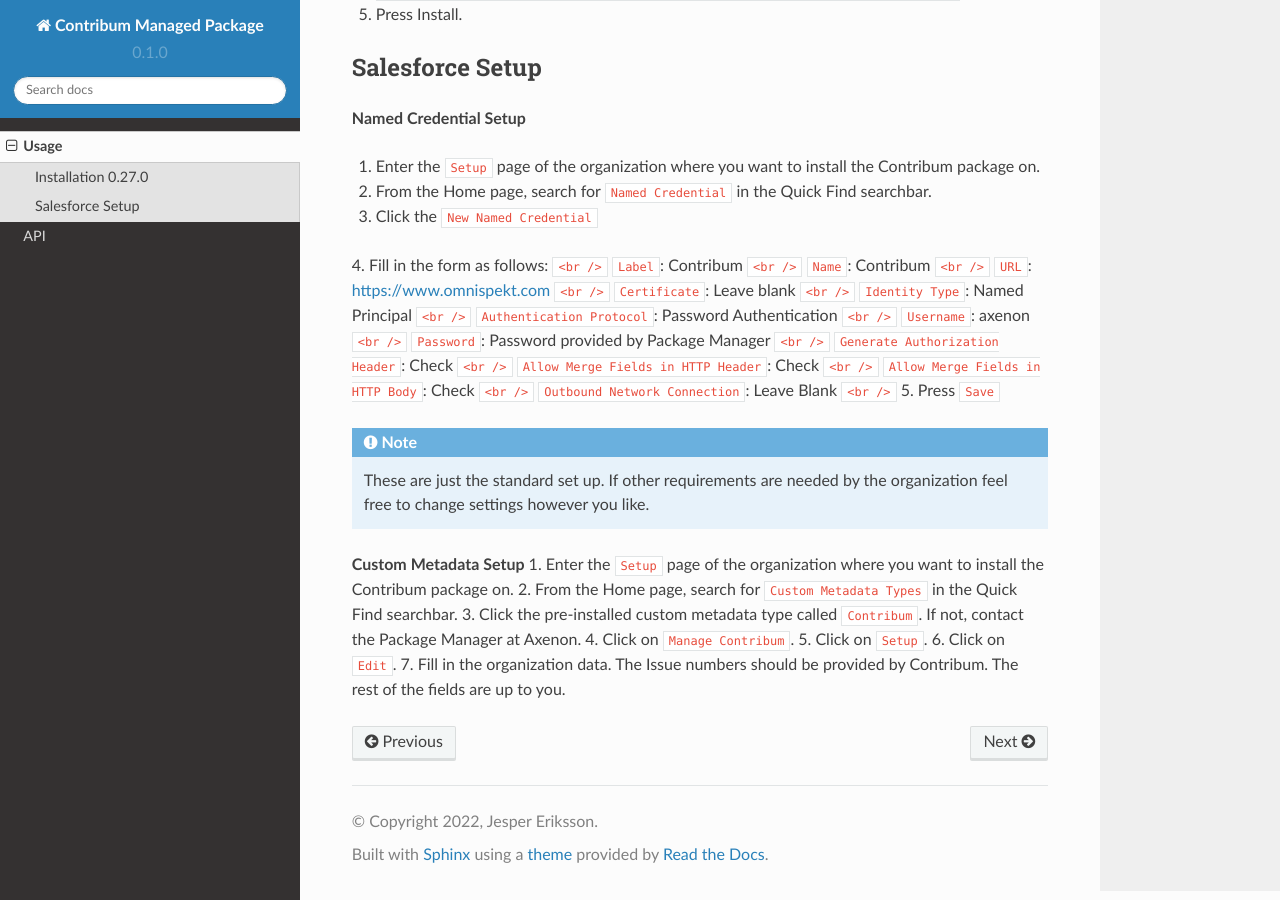
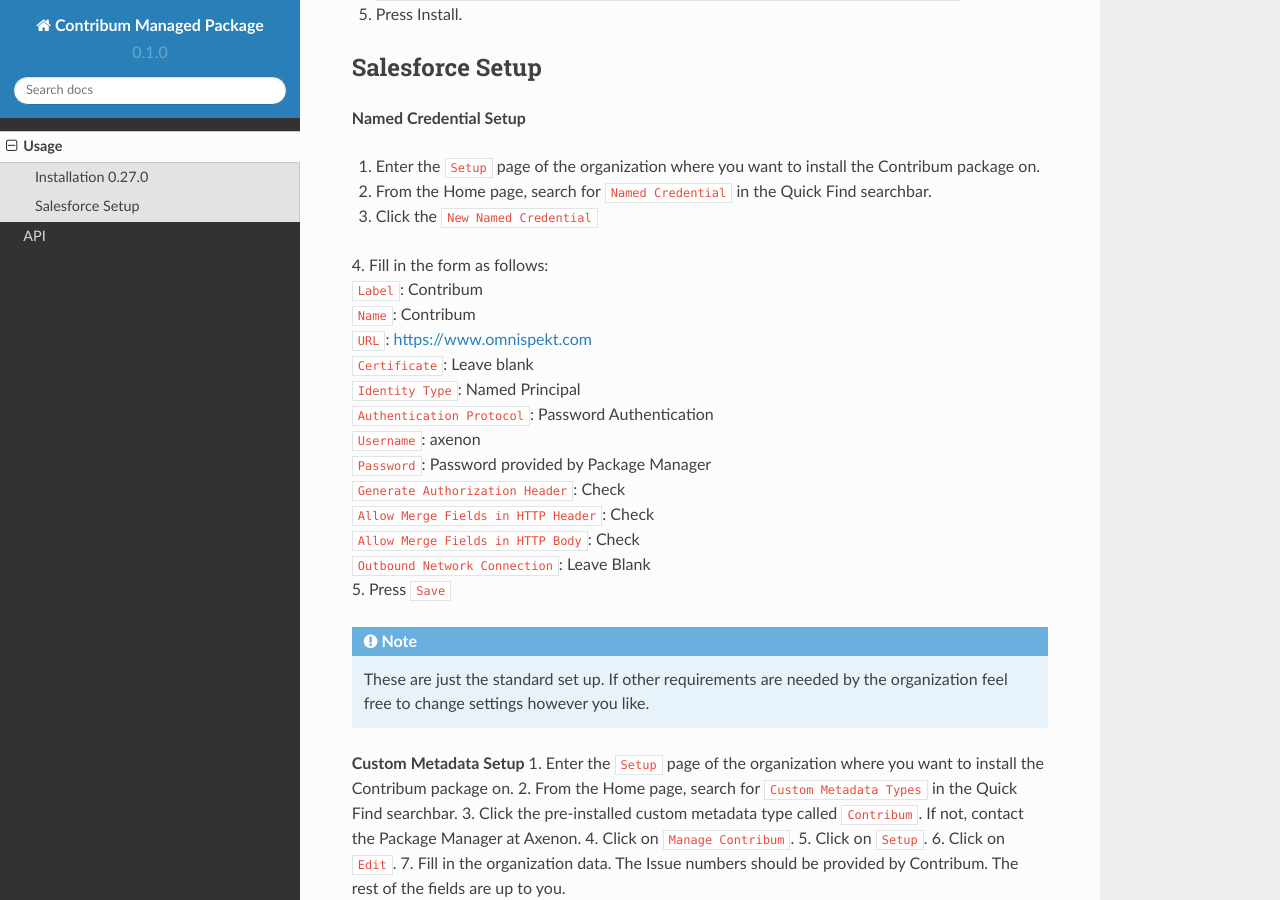
Before and after one commit to JesperEriksson97/contribum-docs, a Sphinx documentation site: the page built from docs/source/usage.rst, in a window 1280 px wide and 900 px high, scrolled down 527 px. Built offline with Sphinx 7.4.7 and the Read the Docs theme 2.0.0, drawn with Linux system fonts in a browser that asks for light colours; cross-references to code outside the pages are shown as plain code; some of the changed lines change nothing that is shown.

Commit message:
switching order

```diff
--- a/docs/source/usage.rst
+++ b/docs/source/usage.rst
@@ -21,7 +21,8 @@
 
 Salesforce Setup
 ----------------
-
+.. role:: raw-html(raw)
+    :format: html
 **Named Credential Setup**
 
 1. Enter the ``Setup`` page of the organization where you want to install the Contribum package on.
@@ -58,10 +59,6 @@
 .. note::
    These are just the standard set up. If other requirements are needed by the organization feel free to change settings however you like.
 
-
-.. role:: raw-html(raw)
-    :format: html
-
 **Custom Metadata Setup**
 1. Enter the ``Setup`` page of the organization where you want to install the Contribum package on.
 2. From the Home page, search for ``Custom Metadata Types`` in the Quick Find searchbar.
```
